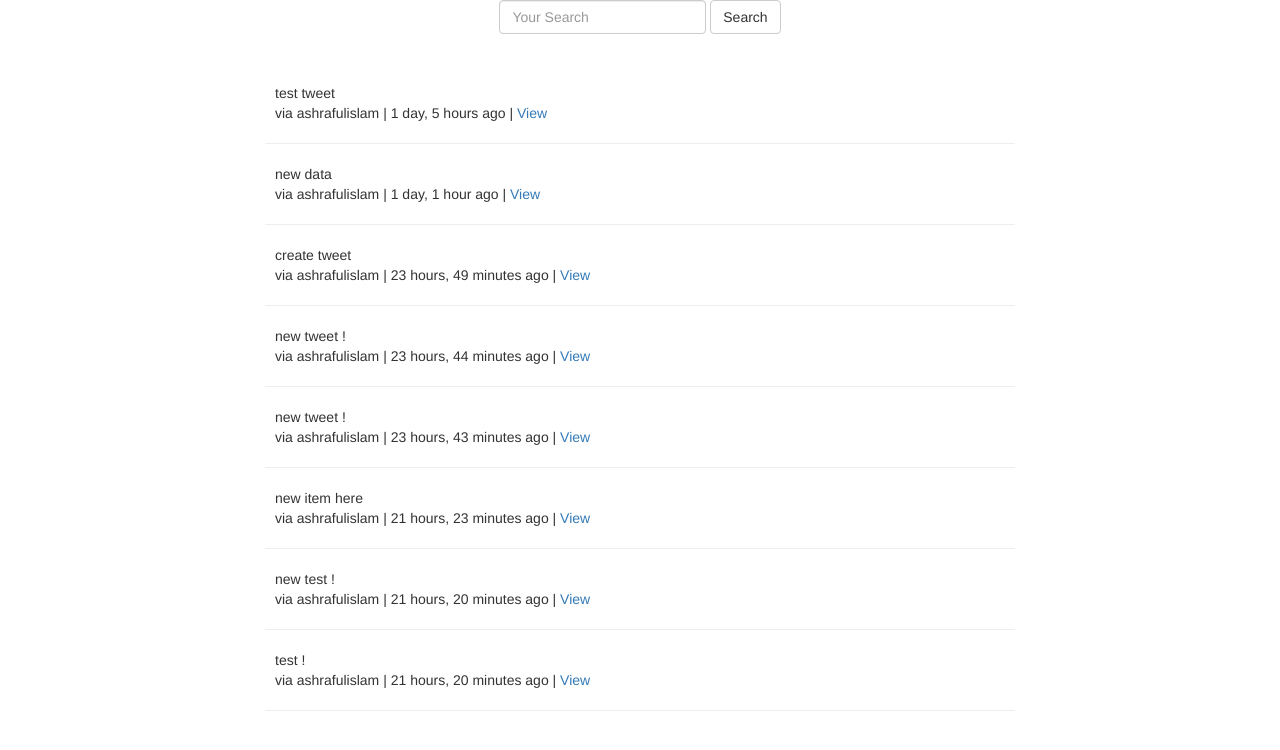
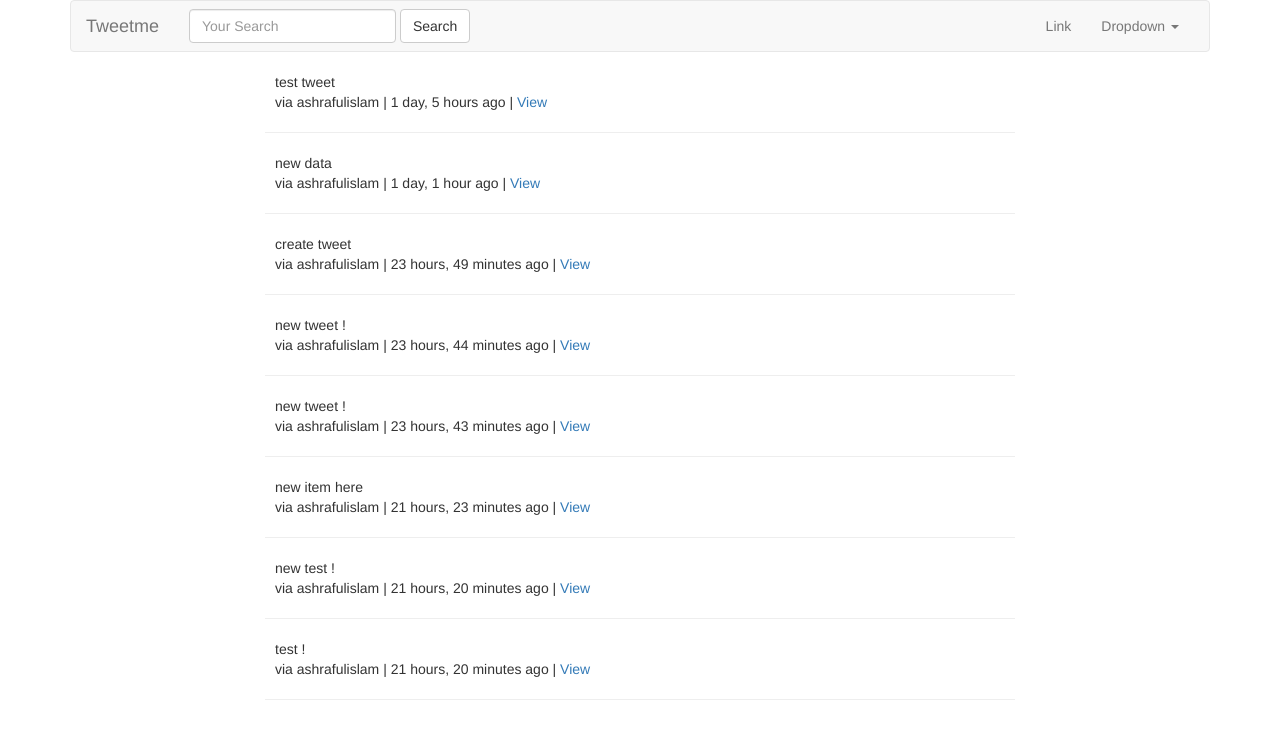
Before and after one commit to alvee32/Django_WebApp, a Django app: page /tweet/ in a window 1280 px wide. Shown: the top 750 px of the page. Run offline with Django 3.2, Linux system fonts and the light colour scheme; data comes from the database, SQL or seed files in the repository; some libraries are stand-ins or nearby versions.

Commit message:
bootstrap navbar setup

```diff
--- a/tweetme/src/templates/base.html
+++ b/tweetme/src/templates/base.html
@@ -20,6 +20,7 @@
   </head>
   <body>
     <div class='container'>
+      {% include "navbar.html" %}
       {% block content %}
       {% endblock content %}
 
--- /dev/null
+++ b/tweetme/src/templates/navbar.html
@@ -0,0 +1,35 @@
+<nav class="navbar navbar-default">
+  <div class="container-fluid">
+    <!-- Brand and toggle get grouped for better mobile display -->
+    <div class="navbar-header">
+      <button type="button" class="navbar-toggle collapsed" data-toggle="collapse" data-target="#bs-example-navbar-collapse-1" aria-expanded="false">
+        <span class="sr-only">Toggle navigation</span>
+        <span class="icon-bar"></span>
+        <span class="icon-bar"></span>
+        <span class="icon-bar"></span>
+      </button>
+      <a class="navbar-brand" href="{% url 'home' %}">Tweetme</a>
+    </div>
+    {% include "tweets/search_form.html" %}
+    <!-- Collect the nav links, forms, and other content for toggling -->
+    <div class="collapse navbar-collapse" id="bs-example-navbar-collapse-1">
+      <ul class="nav navbar-nav">
+
+      </ul>
+
+      <ul class="nav navbar-nav navbar-right">
+        <li><a href="#">Link</a></li>
+        <li class="dropdown">
+          <a href="#" class="dropdown-toggle" data-toggle="dropdown" role="button" aria-haspopup="true" aria-expanded="false">Dropdown <span class="caret"></span></a>
+          <ul class="dropdown-menu">
+            <li><a href="#">Action</a></li>
+            <li><a href="#">Another action</a></li>
+            <li><a href="#">Something else here</a></li>
+            <li role="separator" class="divider"></li>
+            <li><a href="#">Separated link</a></li>
+          </ul>
+        </li>
+      </ul>
+    </div><!-- /.navbar-collapse -->
+  </div><!-- /.container-fluid -->
+</nav>
--- a/tweetme/src/tweets/templates/tweets/list_view.html
+++ b/tweetme/src/tweets/templates/tweets/list_view.html
@@ -13,7 +13,6 @@
 		    		</a>
 		    	</div>
 		    	<div class="media-body">
-
 		    		{{ object.content }}<br/>
 		    		via {{ object.user }} | {{ object.timestamp|timesince }} ago
 		    	</div>
--- a/tweetme/src/tweets/templates/tweets/search_form.html
+++ b/tweetme/src/tweets/templates/tweets/search_form.html
@@ -1,10 +1,6 @@
-<div class='row'>
-	<div class='col-sm-12 text-center'>
-		<form class="form-inline" method="GET" action="{% url "tweet:list" %}"">
-			<div class="form-group">
-				<input  class="form-control" type="text" name="q" placeholder='Your Search' value='{{ request.GET.q }}' />
-				</div>
-			<input class="btn btn-default" type="submit" value="Search">
-		</form>
-	</div>
-</div>
+<form class="navbar-form navbar-left" method="GET" action="{% url "tweet:list" %}"">
+	<div class="form-group">
+		<input  class="form-control" type="text" name="q" placeholder='Your Search' value='{{ request.GET.q }}' />
+		</div>
+	<input class="btn btn-default" type="submit" value="Search">
+</form>
--- a/tweetme/src/tweets/templates/tweets/tweet_list.html
+++ b/tweetme/src/tweets/templates/tweets/tweet_list.html
@@ -4,7 +4,6 @@
 
 	<div class='row'>
 		<div class='col-sm-8 col-sm-offset-2'>
-			{% include "tweets/search_form.html" %}<br/>
 		{% for object in object_list %}
 	    	<div class="media">
 		    	<div class="media-left">
```
